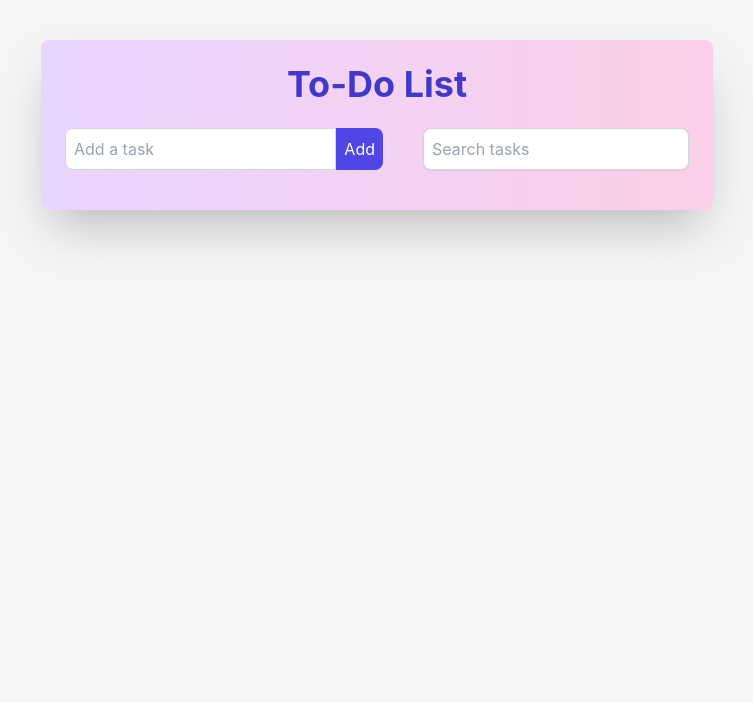
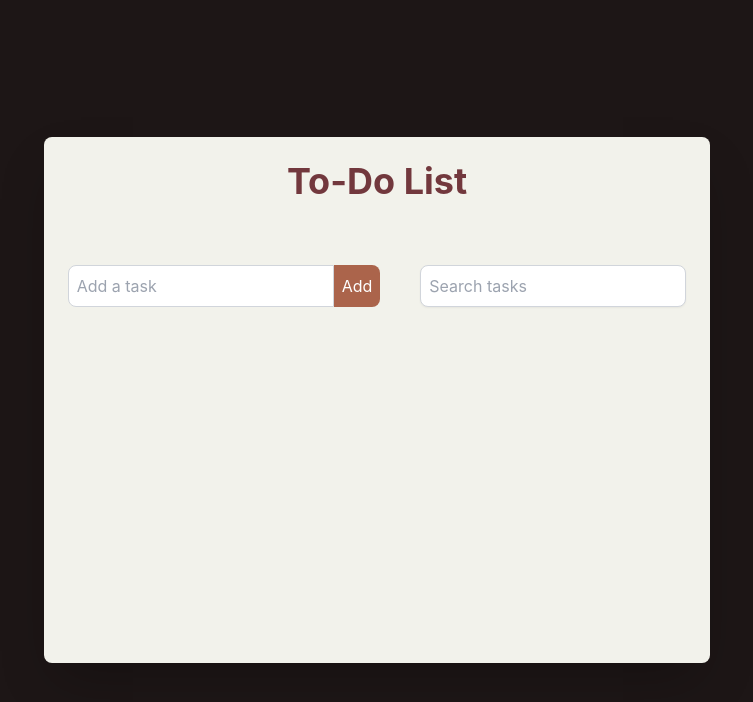
Before and after one commit to rodrigograc4/TDW_M2, a React (Create React App) app in the folder Exercicios/: page /todolist in a window 1280 px wide. Shown: the top 702 px of the page, without its empty margins (263-1016 px from the left). Built offline with nearby package versions, Linux system fonts and the light colour scheme; the HTML template or start-up script is replaced by a standard one.

Commit message:
prettier

```diff
--- a/Exercicios/src/components/CardExercicio.jsx
+++ b/Exercicios/src/components/CardExercicio.jsx
@@ -5,7 +5,7 @@ function CardExercicio({ to, title }) {
     return (
         <Link
             to={to}
-            className="w-80 shadow-lg rounded-lg overflow-hidden transform transition-transform duration-300 hover:scale-105"
+            className="w-80 shadow-lg rounded-lg overflow-hidden transform transition-transform duration-300 hover:scale-110"
         >
             <div className="w-full h-40 overflow-hidden">
                 <iframe
@@ -22,13 +22,11 @@ function CardExercicio({ to, title }) {
                 />
             </div>
             <div
-                className="block w-full text-center py-2 transition duration-200"
+                className="block w-full text-center py-2.5 transition duration-200"
                 style={{
-                    background: 'rgba(0, 0, 0, 0.2)',
+                    background: 'rgba(0, 0, 0, 0.3)',
                     backdropFilter: 'blur(2px)',
                     color: 'white',
-                    border: '2px solid rgba(255, 255, 255, 0.2)',
-                    borderRadius: '0 0 8px 8px'
                 }}
             >
                 {title}
--- a/Exercicios/src/ex1/components/AddTask.jsx
+++ b/Exercicios/src/ex1/components/AddTask.jsx
@@ -14,13 +14,13 @@ function AddTask({ addTask }) {
         <div className="flex w-full">
             <input
                 type="text"
-                className="flex-grow p-2 border border-gray-300 rounded-l-lg focus:outline-none focus:ring-2 focus:ring-indigo-400"
+                className="flex-grow p-2 border border-gray-300 rounded-l-lg focus:outline-none focus:ring-2 focus:ring-clean-orange"
                 placeholder="Add a task"
                 value={task}
                 onChange={(e) => setTask(e.target.value)}
             />
             <button
-                className="bg-indigo-600 text-white p-2 rounded-r-lg hover:bg-indigo-700 transition duration-200 ease-in-out"
+                className="bg-clean-orange text-white p-2 rounded-r-lg hover:bg-clean-orange transition duration-200 ease-in-out"
                 onClick={handleAddTask}
             >
                 Add
--- a/Exercicios/src/ex1/components/SearchTask.jsx
+++ b/Exercicios/src/ex1/components/SearchTask.jsx
@@ -4,7 +4,7 @@ function SearchTask({ search, setSearch }) {
     return (
         <input
             type="text"
-            className="flex-grow p-2 border border-gray-300 rounded-lg shadow-sm focus:outline-none focus:ring-2 focus:ring-indigo-400"
+            className="flex-grow p-2 border border-gray-300 rounded-lg shadow-sm focus:outline-none focus:ring-2 focus:ring-clean-orange"
             placeholder="Search tasks"
             value={search}
             onChange={(e) => setSearch(e.target.value)}
--- a/Exercicios/src/ex1/components/TaskList.jsx
+++ b/Exercicios/src/ex1/components/TaskList.jsx
@@ -2,7 +2,7 @@ import React from "react";
 
 function TaskList({ tasks, removeTask, toggleTaskCompletion }) {
     return (
-        <ul>
+        <ul className="min-h-[300px]">
             {tasks.map((task) => (
                 <li
                     key={task.id}
--- a/Exercicios/src/ex1/pages/ToDoList.jsx
+++ b/Exercicios/src/ex1/pages/ToDoList.jsx
@@ -45,11 +45,12 @@ function ToDoList() {
     );
 
     return (
-        <div className="max-w-2xl mx-auto mt-10 p-6 bg-gradient-to-r from-purple-200 to-pink-200 shadow-2xl rounded-lg">
-            <h1 className="text-4xl font-bold text-center text-indigo-700 mb-6">
+        <div className="min-h-screen bg-darkest-red flex items-center justify-center">
+            <div className="max-w-2xl mx-auto p-6 bg-off-white to-pink-300 shadow-2xl rounded-lg min-h-[300px] p-12">
+                <h1 className="text-4xl font-bold text-center text-clean-red mb-16">
                     To-Do List
                 </h1>
-            <div className="flex space-x-10 mb-4">
+                <div className="flex space-x-10 mb-8">
                     <AddTask addTask={addTask} />
                     <SearchTask search={search} setSearch={setSearch} />
                 </div>
@@ -59,6 +60,7 @@ function ToDoList() {
                     toggleTaskCompletion={toggleTaskCompletion}
                 />
             </div>
+        </div>
     );
 }
 
--- a/Exercicios/tailwind.config.js
+++ b/Exercicios/tailwind.config.js
@@ -4,7 +4,14 @@ module.exports = {
     "./src/**/*.{js,jsx,ts,tsx}",  // Garante que Tailwind veja todos os arquivos na pasta src
   ],
   theme: {
-    extend: {},
+    extend: {
+      colors: {
+        'darkest-red': '#1D1616', // Nome da cor personalizada
+        'off-white': '#f2f2eb',
+        'clean-red': '#72383d',
+        'clean-orange': '#ab644b',
+      },
+    },
   },
   plugins: [],
 }
```
Lines whose indentation alone changed are shown as unchanged.
